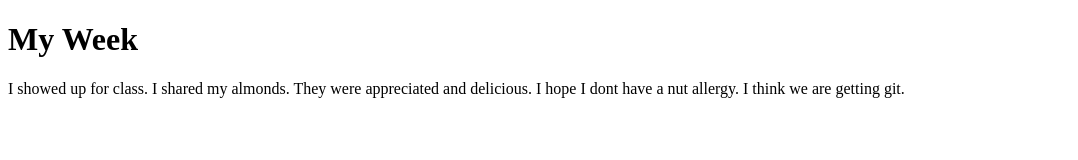
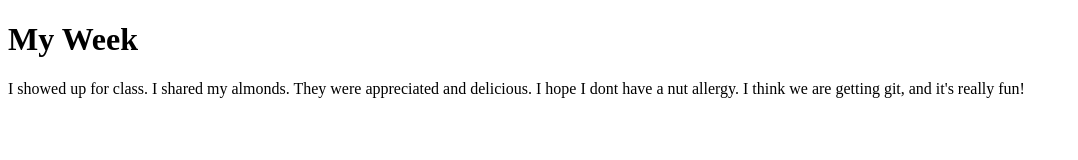
Before and after one commit to nathan-rabens/story, a plain HTML site: page index.html in a window 1280 px wide. Shown: the whole page, without its empty margins (0-1078 px from the left). Drawn offline with Linux system fonts and the light colour scheme.

Commit message:
Yet another fantastic addition

```diff
--- a/index.html
+++ b/index.html
@@ -9,7 +9,7 @@
     <p>I showed up for class. I shared my almonds. They were appreciated and delicious.
       I hope I dont have a nut allergy.
 
-      I think we are getting git.
+      I think we are getting git, and it's really fun!
     </p>
 
   </body>
```
